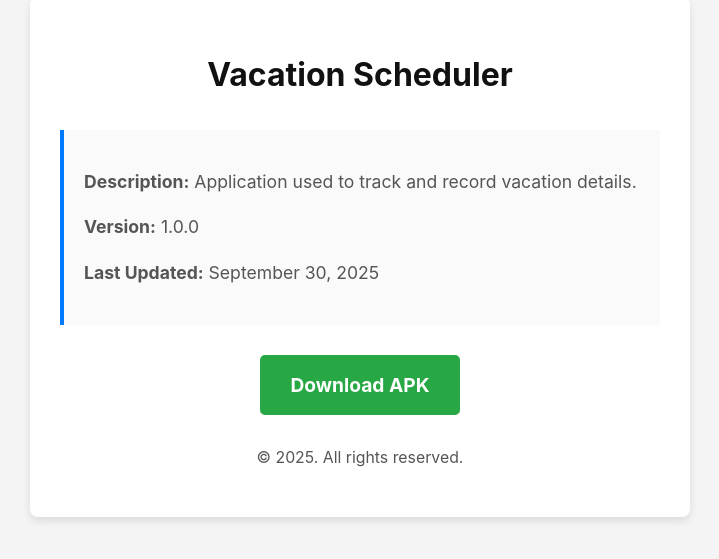
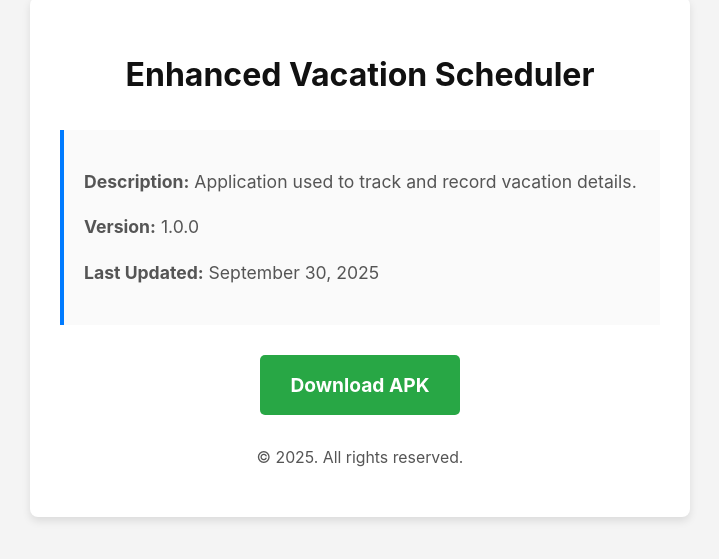
Before and after one commit to grepex/vacation-scheduler, a plain HTML site: page index.html in a window 1280 px wide. Shown: the part 163-722 px from the top of the page, without its empty margins (280-999 px from the left). Drawn offline with Linux system fonts and the light colour scheme.

Commit message:
updated webpage

```diff
--- a/index.html
+++ b/index.html
@@ -79,7 +79,7 @@
 
 <body>
     <div class="container">
-        <h1>Vacation Scheduler</h1>
+        <h1>Enhanced Vacation Scheduler</h1>
 
         <div class="info">
             <p><strong>Description:</strong> Application used to track and record vacation details.</p>
```
